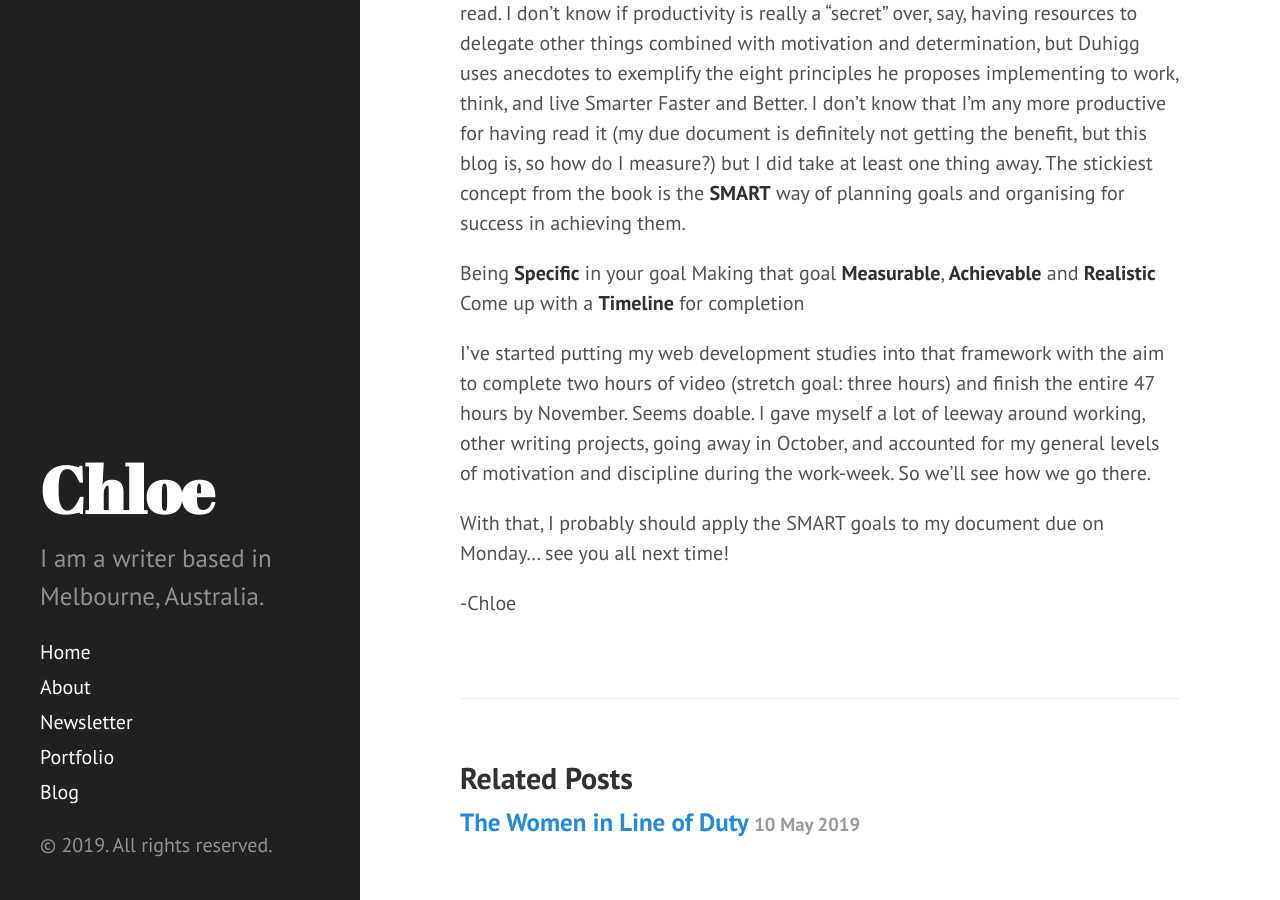
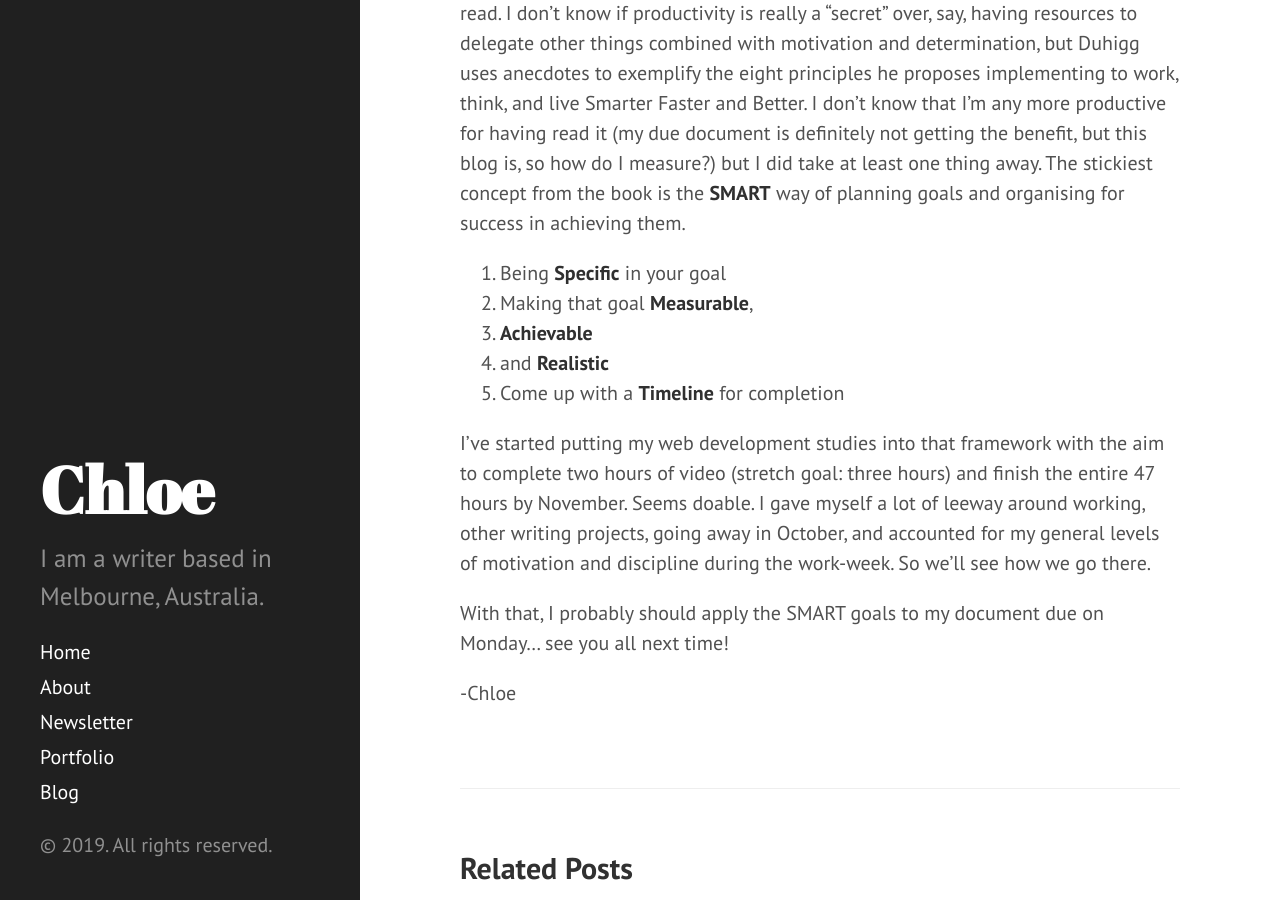
Before and after one commit to thewonglab/chloewrites_, a Jekyll site: the page built from _posts/2019-07-03-back-again.md, in a window 1280 px wide and 900 px high, scrolled down 1338 px. Built offline with Jekyll 4.4.1, drawn with Linux system fonts in a browser that asks for light colours; comment, search, counter and statistics services are not loaded; part of the change alters nothing that is shown.

```diff
--- a/_posts/2019-07-03-back-again.md
+++ b/_posts/2019-07-03-back-again.md
@@ -16,11 +16,11 @@ The most surprising part about my time off was where I read a book! I finished a
 
 I read it surprisingly quickly, over a couple of days. It’s a really easy and accessible read. I don't know if productivity is really a "secret" over, say, having resources to delegate other things combined with motivation and determination, but Duhigg uses anecdotes to exemplify the eight principles he proposes implementing to work, think, and live Smarter Faster and Better. I don’t know that I’m any more productive for having read it (my due document is definitely not getting the benefit, but this blog is, so how do I measure?) but I did take at least one thing away. The stickiest concept from the book is the **SMART** way of planning goals and organising for success in achieving them.
 
-Being **Specific** in your goal
-Making that goal **Measurable**,
-**Achievable**
-and **Realistic**
-Come up with a **Timeline** for completion
+1. Being **Specific** in your goal
+2. Making that goal **Measurable**,
+3. **Achievable**
+4. and **Realistic**
+5. Come up with a **Timeline** for completion
 
 I’ve started putting my web development studies into that framework with the aim to complete two hours of video (stretch goal: three hours) and finish the entire 47 hours by November. Seems doable. I gave myself a lot of leeway around working, other writing projects, going away in October, and accounted for my general levels of motivation and discipline during the work-week. So we’ll see how we go there.
 
```
